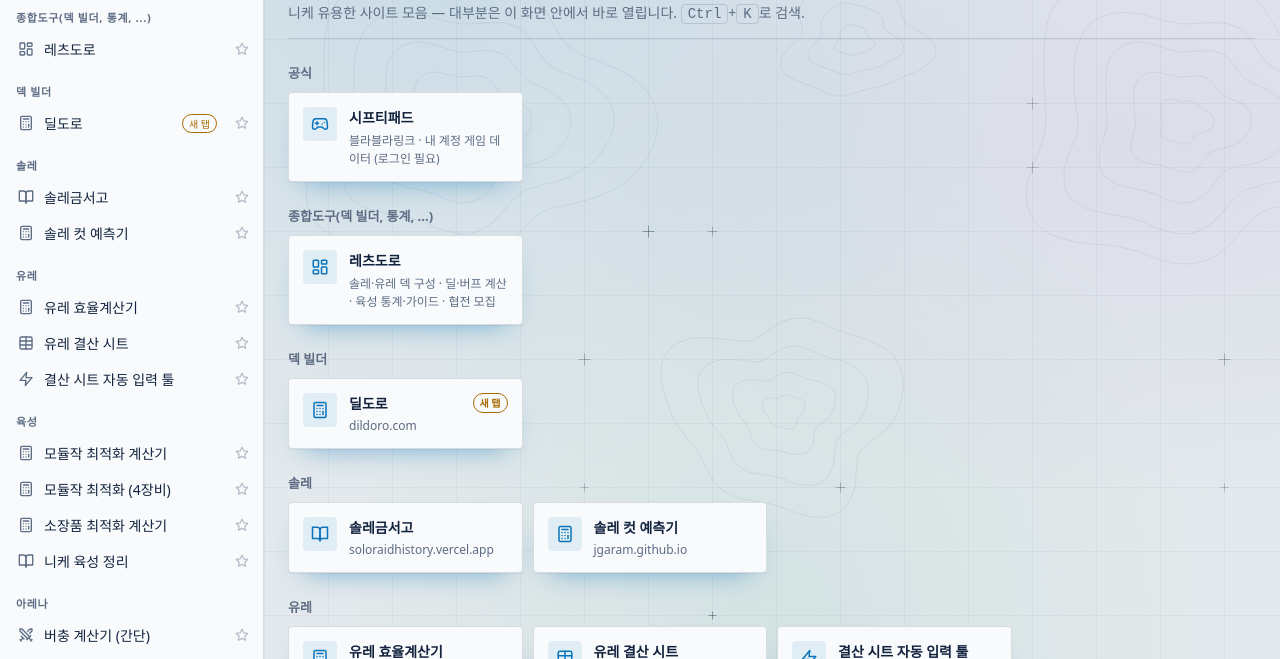
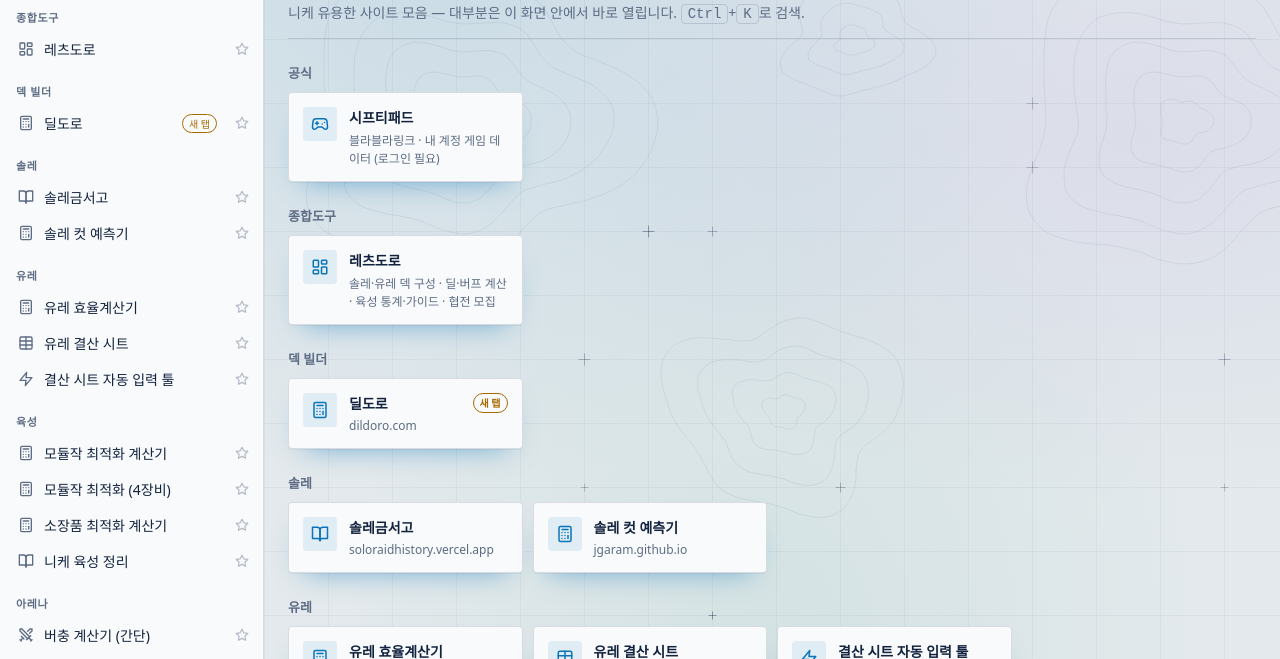
Before and after one commit to ssissun/nikke-portal, a plain HTML site: page index.html in a window 1280 px wide. Shown: the part 141-800 px from the top of the page. Drawn offline with Linux system fonts and the light colour scheme; a web font is replaced by a local one.

Commit message:
Simplify comprehensive tools label and refresh hub copy

```diff
--- a/index.html
+++ b/index.html
@@ -607,7 +607,7 @@
         // 블라블라링크 로그아웃 응답의 쿠키 삭제에 SameSite가 없어(=Lax) 화면 안에서는 삭제가 막히고, 로그인 쿠키가 남아 원래 계정으로 다시 로그인된다
         logout: "https://www.blablalink.com/logout" },
     ]},
-    { name: "종합도구(덱 빌더, 통계, ...)", items: [
+    { name: "종합도구", items: [
       { id: "letsdoro", name: "레츠도로", short: "레츠도로", icon: "home", desc: "솔레·유레 덱 구성 · 딜·버프 계산 · 육성 통계·가이드 · 협전 모집", url: "https://letsdoro.com/sitemap" },
     ]},
     { name: "덱 빌더", items: [
```
Also changed, not shown: 1 other file.
